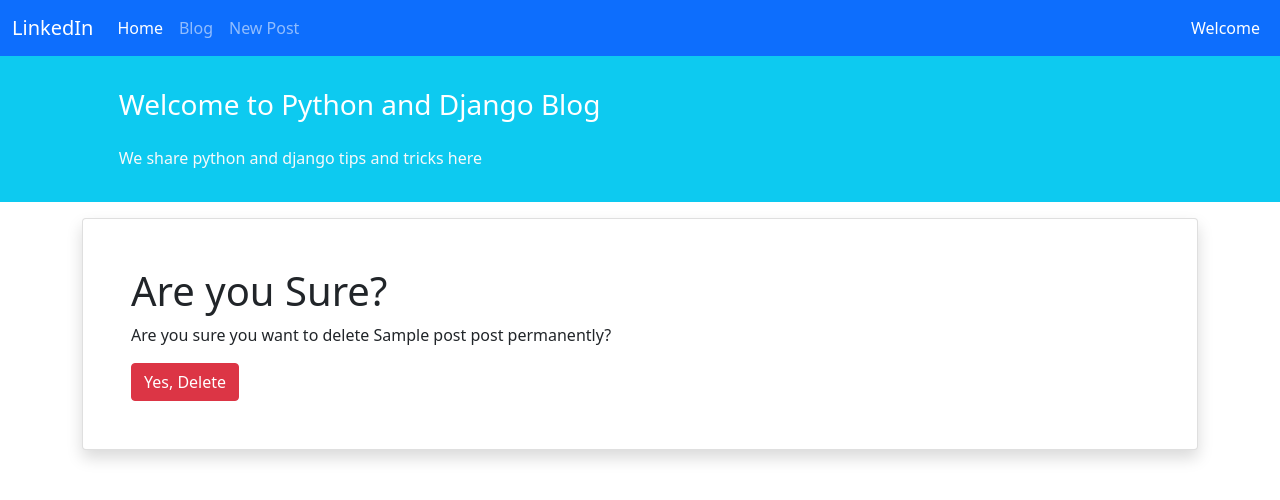
After one commit to SamiraDorchalian/blogWebsiteProjectDjango, a Django app: page /blog/1/delete/ in a window 1280 px wide. The commit adds this page. Shown: the top 500 px of the page. Run offline with Django 4.2, Linux system fonts and the light colour scheme; tables that the repository leaves empty hold one stand-in row (values such as "Sample post"); some libraries are stand-ins or nearby versions.

Commit message:
create DeletViewPage - view-url-templateHTML

```diff
--- /dev/null
+++ b/blogWebsiteProjectDjango-with-MySql/blog/templates/blog/post_delete.html
@@ -0,0 +1,17 @@
+{% extends "_base.html" %}
+{% load crispy_forms_tags %}
+
+{% block page_title %}Add New Post{% endblock page_title %}
+
+{% block content %}
+<div class='container'>
+    <div class="card shadow my-3 p-5">
+        <h1>Are you Sure?</h1>
+        <p>Are you sure you want to delete {{ post.title }} post permanently?</p>
+        <form action='' method='POST'>
+            {% csrf_token %}
+            <input class='btn btn-danger' type='submit' value='Yes, Delete' />
+        </form>
+    </div>
+</div>
+{% endblock content %}
--- a/blogWebsiteProjectDjango-with-MySql/blog/templates/blog/post_detail.html
+++ b/blogWebsiteProjectDjango-with-MySql/blog/templates/blog/post_detail.html
@@ -11,8 +11,10 @@
                 <h1>{{ post.title }}</h1>
                 <p class="small text-muted mt-2">By: {{ post.author }}</p>
                 <p class="mt-2">{{ post.text }}</p>
-                {% comment %} <a href='{% url 'post_update' post.id %}' class="btn btn-sm btn-warning">Edit</a>
-                <a href='{% url 'post_delete' post.id %}' class="btn btn-sm btn-danger">Delete</a> {% endcomment %}
+                <div>
+                    <a href='{% url 'post_update' post.id %}' class="btn btn-sm btn-warning">Edit</a>
+                    <a href='{% url 'post_delete' post.id %}' class="btn btn-sm btn-danger">Delete</a>
+                </div>
             </div>
             <div class="card shadow my-3 p-5">
                 <h3>Comments:</h3>
--- a/blogWebsiteProjectDjango-with-MySql/blog/urls.py
+++ b/blogWebsiteProjectDjango-with-MySql/blog/urls.py
@@ -5,4 +5,6 @@ urlpatterns = [
     path('', views.post_list_view, name='posts_list'),
     path('<int:pk>/', views.post_detail_view, name='post_detail'),
     path('create/', views.post_create_view, name='post_create'),
+    path('<int:pk>/update/', views.post_update_view, name='post_update'),
+    path('<int:pk>/delete/', views.post_delete_view, name='post_delete'),
 ]
--- a/blogWebsiteProjectDjango-with-MySql/blog/views.py
+++ b/blogWebsiteProjectDjango-with-MySql/blog/views.py
@@ -6,12 +6,12 @@ from .models import Post
 from .forms import NewPostForm
 
 def post_list_view(request):
-    posts_list = Post.objects.filter(status='pub')
-    return render(request, 'blog/posts_list.html', {'posts_list': posts_list})
+    posts_list = Post.objects.filter(status='pub').order_by('datetime_modified')
+    return render(request, 'blog/posts_list.html', context={'posts_list': posts_list})
 
 def post_detail_view(request, pk):
     post = get_object_or_404(Post, pk=pk)
-    return render(request, 'blog/post_detail.html', {'post': post})
+    return render(request, 'blog/post_detail.html', context={'post': post})
 
 def post_create_view(request):
     if request.method == 'POST':
@@ -23,4 +23,24 @@ def post_create_view(request):
     else:
         form = NewPostForm()
 
-    return render(request, 'blog/post_create.html', {'form': form} )
+    return render(request, 'blog/post_create.html', context={'form': form} )
+
+def post_update_view(request, pk):
+    post = get_object_or_404(Post, pk=pk)
+    form = NewPostForm(request.POST or None, instance=post)
+
+    if form.is_valid():
+        form.save()
+        return redirect('posts_list')
+
+    return render(request, 'blog/post_create.html', context={'form': form})
+
+
+def post_delete_view(request, pk):
+    post = get_object_or_404(Post, pk=pk)
+
+    if request.method == 'POST':
+        post.delete()
+        return redirect('posts_list')
+
+    return render(request, 'blog/post_delete.html', context={'post': post} )
```
